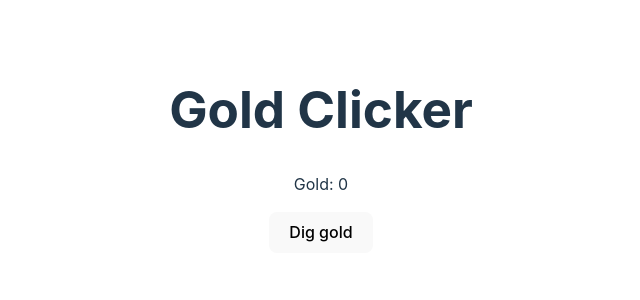
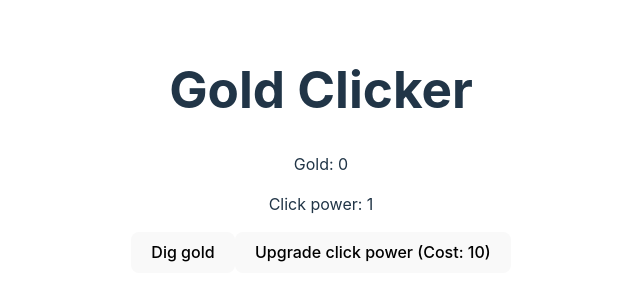
Before and after one commit to morfidon/react_pl_kurs, a React (Vite) app: page / in a window 1280 px wide. Shown: the part 250-550 px from the top of the page, without its empty margins (319-959 px from the left). Built offline with nearby package versions, Linux system fonts and the light colour scheme.

Commit message:
ClickPower

```diff
--- a/src/components/GoldClicker.jsx
+++ b/src/components/GoldClicker.jsx
@@ -2,11 +2,24 @@ import { useState } from 'react';
 function GoldClicker()
 {
     const [gold, setGold] = useState(0);
+    const [clickPower, setClickPower] = useState(1);
+    const [clickUpgradeCost, setClickUpgradeCost] = useState(10);
+
+    const upgradeClickPower = () => {
+        if(gold >= clickUpgradeCost)
+        {
+            setGold(gold - clickUpgradeCost);
+            setClickPower(clickPower + 1);
+            setClickUpgradeCost(clickUpgradeCost * 2);
+        }
+    }
     return(
         <div>
             <h1>Gold Clicker</h1>
             <p>Gold: {gold}</p>
-            <button onClick={() => setGold(gold + 1)}>Dig gold</button>
+            <p>Click power: {clickPower}</p>
+            <button onClick={() => setGold(gold + clickPower)}>Dig gold</button>
+            <button onClick={upgradeClickPower}>Upgrade click power (Cost: {clickUpgradeCost})</button>
 
         </div>
     );
```
